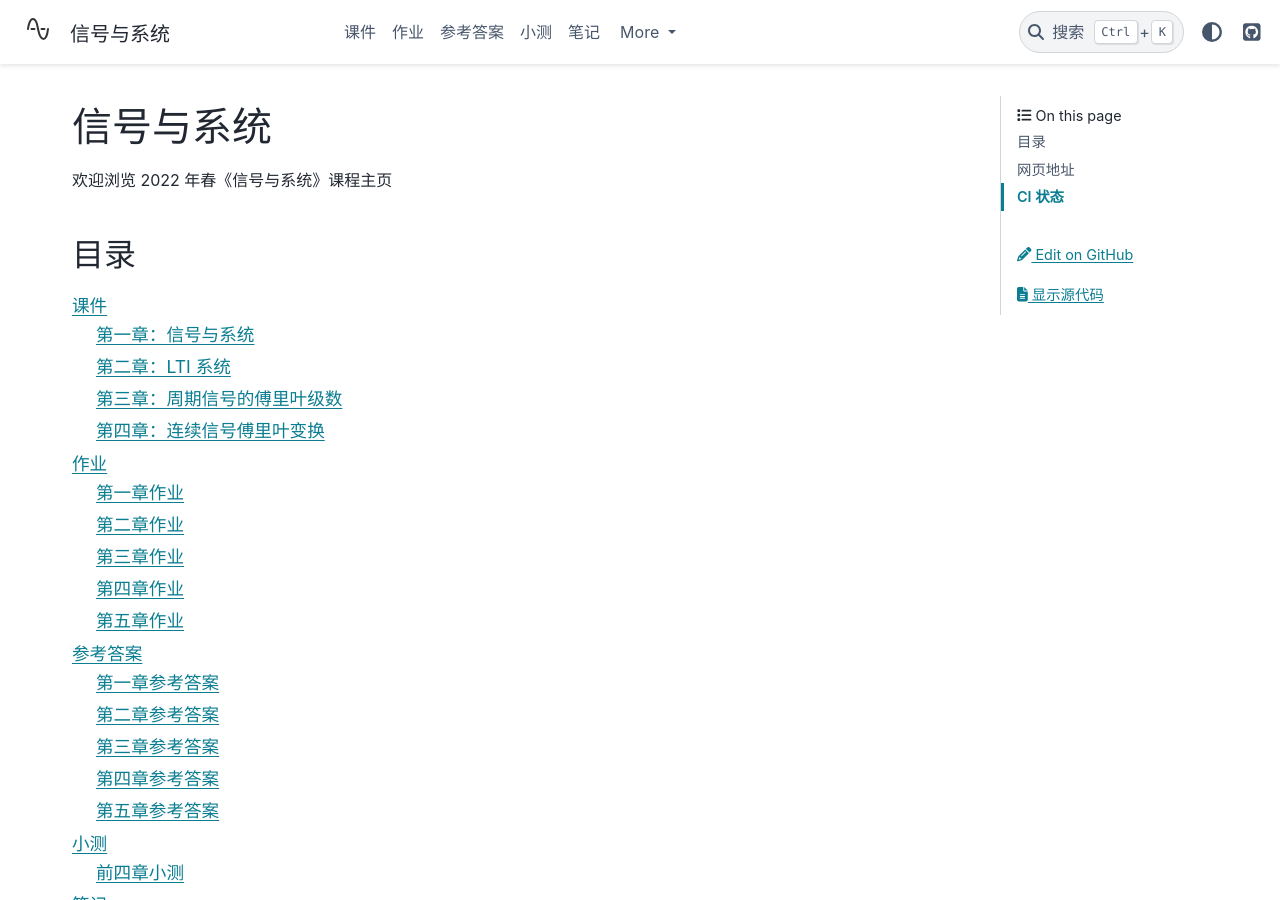
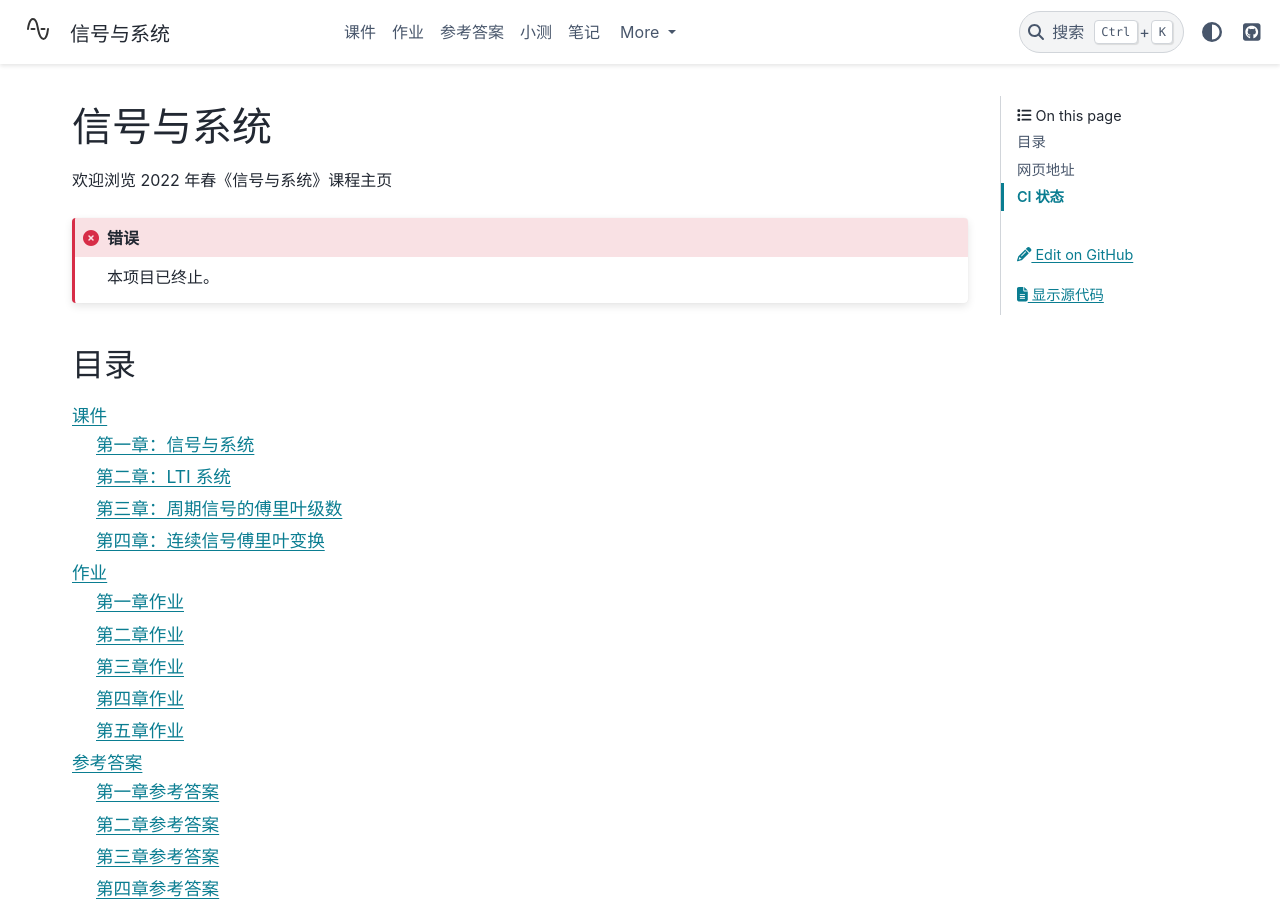
Before and after one commit to atlanswer/Signals-and-Systems, a Sphinx documentation site: the page built from doc/index.rst, in a window 1280 px wide and 900 px high. Built offline with Sphinx 7.4.7 and the PyData theme 0.15.4, drawn with Linux system fonts in a browser that asks for light colours.

Commit message:
content: final update

```diff
--- a/README.rst
+++ b/README.rst
@@ -15,3 +15,5 @@ Signals and Systems
    :target: https://github.com/atlanswer/signals-and-systems/actions/workflows/build-deploy.yml
 
 *Signals and Systems* course resources.
+
+**Note**: This project has reached EOL.
--- a/doc/index.rst
+++ b/doc/index.rst
@@ -3,6 +3,8 @@
 ##########
 
 欢迎浏览 2022 年春《信号与系统》课程主页
+
+.. error:: 本项目已终止。
 
 目录
 ====
```
